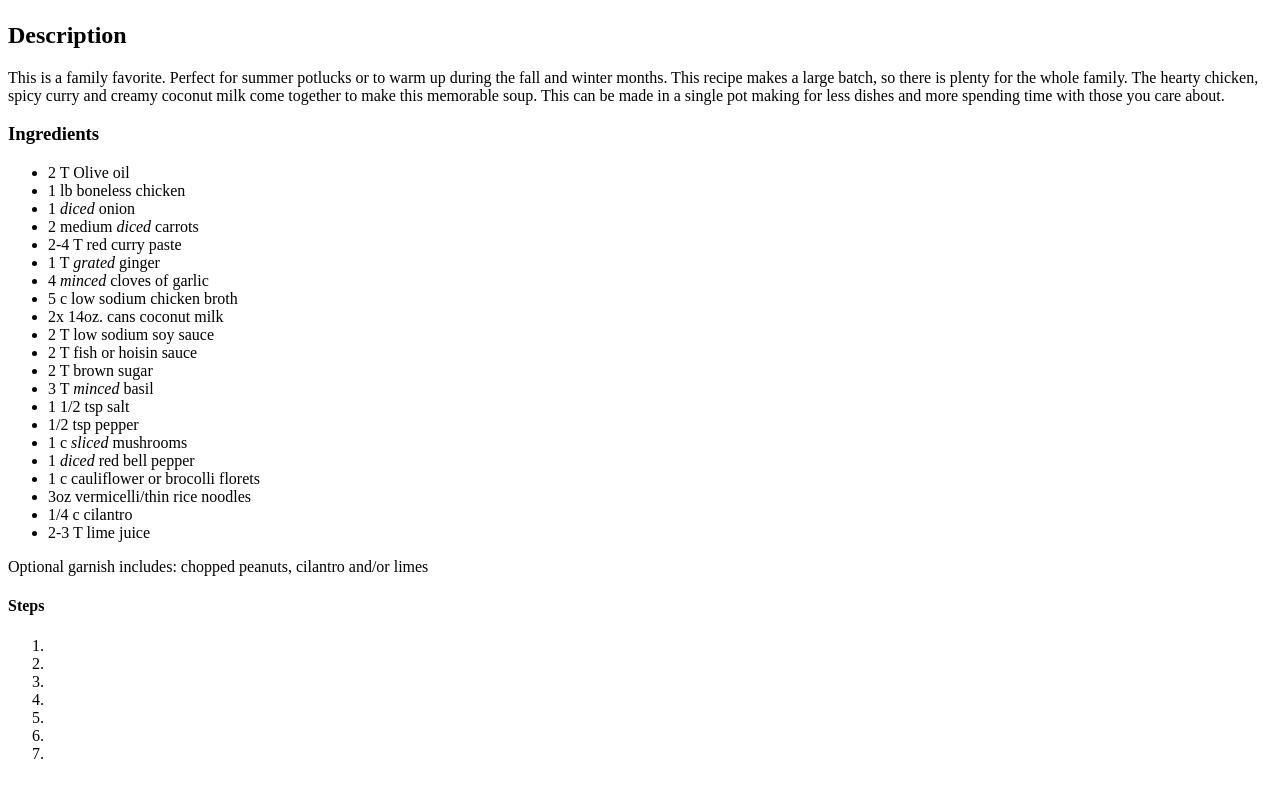
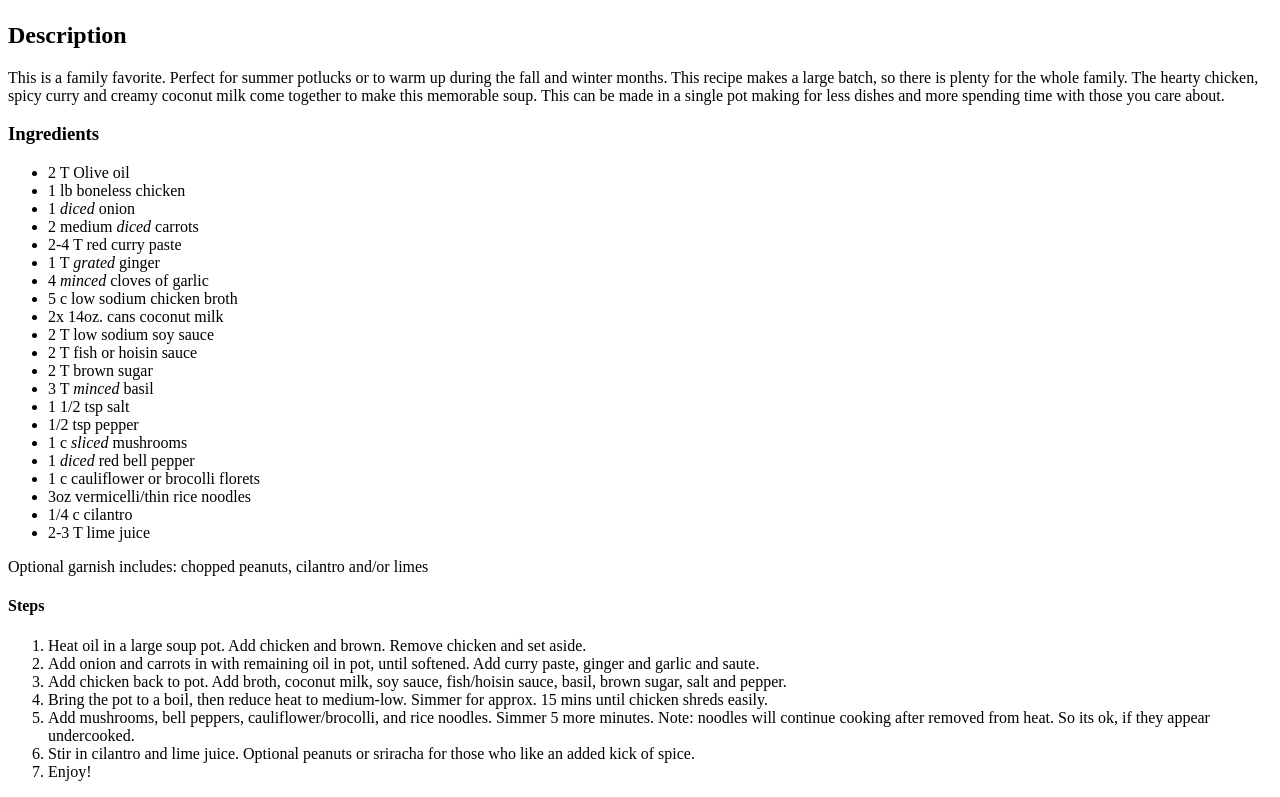
Before and after one commit to Honeyflowz/odin-recipes, a plain HTML site: page recipes/thaisoup.html in a window 1280 px wide. Shown: the part 1908-2705 px from the top of the page. Drawn offline with Linux system fonts and the light colour scheme.

Commit message:
Added steps list to recipe

```diff
--- a/recipes/thaisoup.html
+++ b/recipes/thaisoup.html
@@ -35,6 +35,12 @@
     <li>2-3 T lime juice</li></ul>
     <p>Optional garnish includes: chopped peanuts, cilantro and/or limes </p>
     <h4><strong>Steps</strong></h4>
-    <ol><li></li><li></li><li></li><li></li><li></li><li></li><li></li></ol>
+    <ol><li>Heat oil in a large soup pot. Add chicken and brown. Remove chicken and set aside.</li>
+        <li>Add onion and carrots in with remaining oil in pot, until softened. Add curry paste, ginger and garlic and saute.</li>
+        <li>Add chicken back to pot. Add broth, coconut milk, soy sauce, fish/hoisin sauce, basil, brown sugar, salt and pepper.</li>
+        <li>Bring the pot to a boil, then reduce heat to medium-low. Simmer for approx. 15 mins until chicken shreds easily.</li>
+        <li>Add mushrooms, bell peppers, cauliflower/brocolli, and rice noodles. Simmer 5 more minutes. Note: noodles will continue cooking after removed from heat. So its ok, if they appear undercooked. </li>
+        <li>Stir in cilantro and lime juice. Optional peanuts or sriracha for those who like an added kick of spice.  </li>
+        <li>Enjoy!</li></ol>
 </body>
 </html>
```
